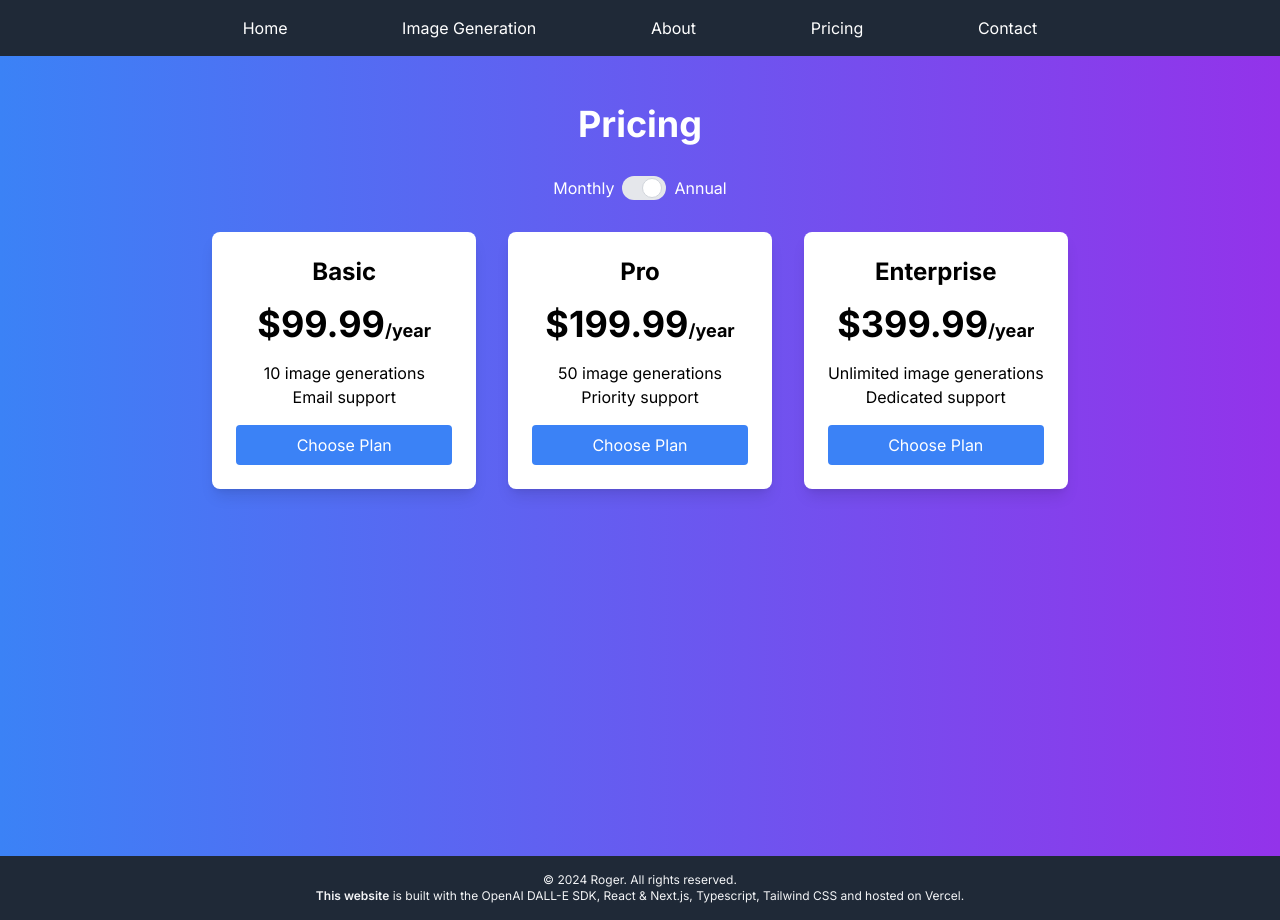
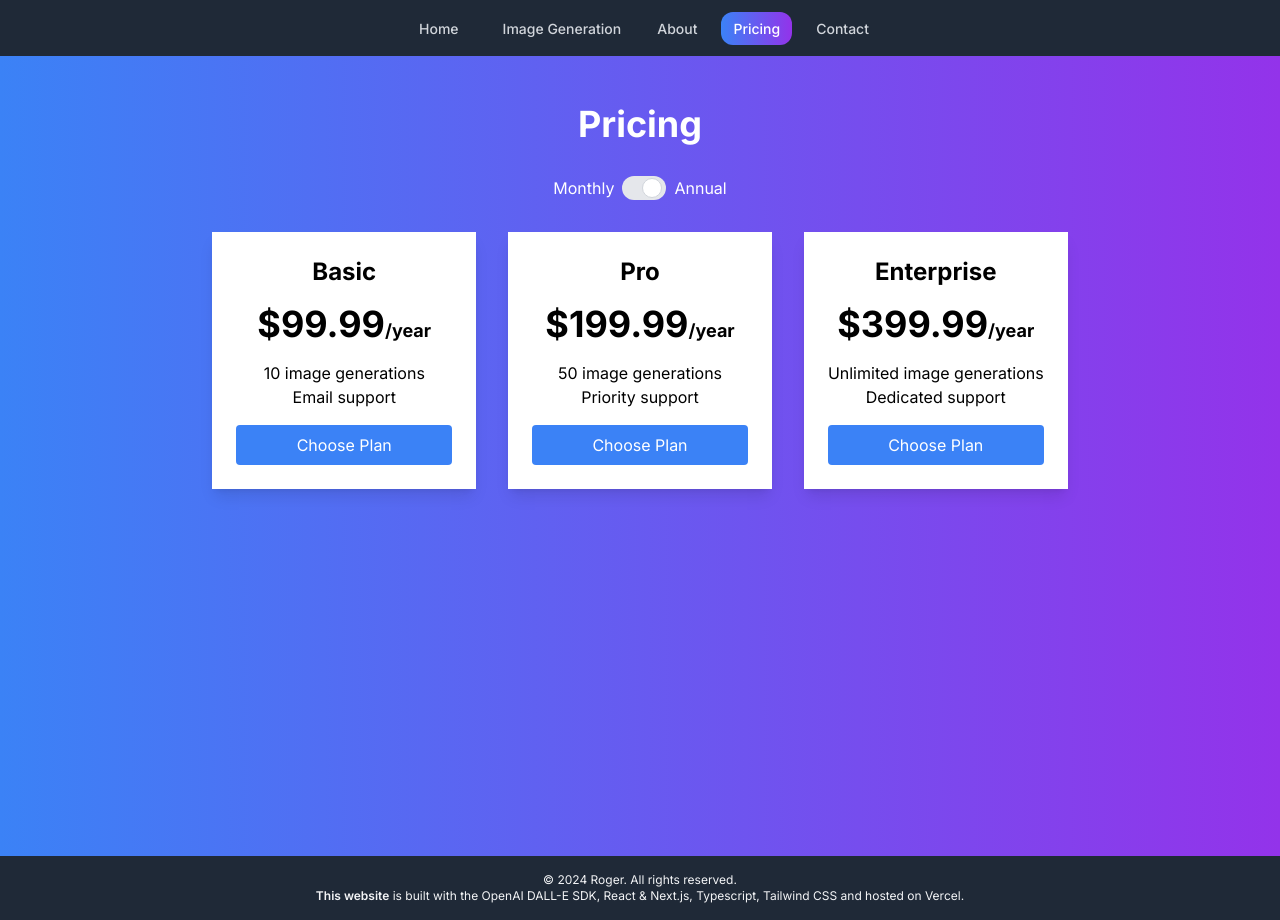
Before and after one commit to nordicirish/dall-e-image-generator-app, a Next.js app: page /pricing in a window 1280 px wide. Built offline with nearby package versions, Linux system fonts and the light colour scheme.

Commit message:
Refactor to use menu-navigation component

```diff
--- a/app/components/Nav.tsx
+++ b/app/components/Nav.tsx
@@ -1,24 +1,49 @@
+"use client";
+
+import Link from "next/link";
+import { usePathname } from "next/navigation";
+import {
+  NavigationMenu,
+  NavigationMenuItem,
+  NavigationMenuLink,
+  NavigationMenuList,
+} from "@/components/ui/navigation-menu";
+import { clsx } from "clsx";
+
 export default function Nav() {
+  const pathname = usePathname();
+
   return (
-    <nav className="w-full p-4 bg-gray-800 text-white ">
-      <ul className="flex justify-evenly px-4 md:px-8 lg:px-16 max-w-6xl mx-auto">
-        <li>
-          <a href="/">Home</a>
-        </li>
-        <li>
-          <a href="/image-generation">Image Generation</a>
-        </li>
-        <li>
-          <a href="/about">About</a>
-        </li>
-        <li>
-          <a href="/pricing">Pricing</a>
-        </li>{" "}
-
-        <li>
-          <a href="/contact">Contact</a>
-        </li>
-      </ul>
+    <nav className="w-full p-4 bg-gray-800">
+      <NavigationMenu className="max-w-6xl mx-auto">
+        <NavigationMenuList className="flex justify-between px-4 md:px-8 lg:px-16 gap-2">
+          {[
+            { href: "/", label: "Home" },
+            { href: "/image-generation", label: "Image Generation" },
+            { href: "/about", label: "About" },
+            { href: "/pricing", label: "Pricing" },
+            { href: "/contact", label: "Contact" },
+          ].map((item) => (
+            <NavigationMenuItem key={item.href} className="mx-2">
+              <Link href={item.href} legacyBehavior passHref>
+                <NavigationMenuLink
+                  className={clsx(
+                    "px-3 py-2 text-sm font-medium rounded-xl",
+                    "text-gray-300 hover:text-white",
+                    "transition-colors duration-200",
+                    "focus:outline-none",
+                    pathname === item.href
+                      ? "bg-gradient-to-r from-blue-500 to-purple-600 text-white"
+                      : "bg-transparent hover:bg-gray-700"
+                  )}
+                >
+                  {item.label}
+                </NavigationMenuLink>
+              </Link>
+            </NavigationMenuItem>
+          ))}
+        </NavigationMenuList>
+      </NavigationMenu>
     </nav>
   );
 }
--- a/app/globals.css
+++ b/app/globals.css
@@ -1,82 +1,6 @@
 @tailwind base;
 @tailwind components;
 @tailwind utilities;
-
-:root {
-  --foreground-rgb: 0, 0, 0;
-  --background-start-rgb: 214, 219, 220;
-  --background-end-rgb: 255, 255, 255;
-}
-
-@media (prefers-color-scheme: dark) {
-  :root {
-    --foreground-rgb: 255, 255, 255;
-    --background-start-rgb: 0, 0, 0;
-    --background-end-rgb: 0, 0, 0;
-  }
-}
-
-@layer utilities {
-  .text-balance {
-    text-wrap: balance;
-  }
-}
-
-@layer base {
-  :root {
-    --background: 0 0% 100%;
-    --foreground: 0 0% 3.9%;
-    --card: 0 0% 100%;
-    --card-foreground: 0 0% 3.9%;
-    --popover: 0 0% 100%;
-    --popover-foreground: 0 0% 3.9%;
-    --primary: 0 0% 9%;
-    --primary-foreground: 0 0% 98%;
-    --secondary: 0 0% 96.1%;
-    --secondary-foreground: 0 0% 9%;
-    --muted: 0 0% 96.1%;
-    --muted-foreground: 0 0% 45.1%;
-    --accent: 0 0% 96.1%;
-    --accent-foreground: 0 0% 9%;
-    --destructive: 0 84.2% 60.2%;
-    --destructive-foreground: 0 0% 98%;
-    --border: 0 0% 89.8%;
-    --input: 0 0% 89.8%;
-    --ring: 0 0% 3.9%;
-    --chart-1: 12 76% 61%;
-    --chart-2: 173 58% 39%;
-    --chart-3: 197 37% 24%;
-    --chart-4: 43 74% 66%;
-    --chart-5: 27 87% 67%;
-    --radius: 0.5rem;
-  }
-  .dark {
-    --background: 0 0% 3.9%;
-    --foreground: 0 0% 98%;
-    --card: 0 0% 3.9%;
-    --card-foreground: 0 0% 98%;
-    --popover: 0 0% 3.9%;
-    --popover-foreground: 0 0% 98%;
-    --primary: 0 0% 98%;
-    --primary-foreground: 0 0% 9%;
-    --secondary: 0 0% 14.9%;
-    --secondary-foreground: 0 0% 98%;
-    --muted: 0 0% 14.9%;
-    --muted-foreground: 0 0% 63.9%;
-    --accent: 0 0% 14.9%;
-    --accent-foreground: 0 0% 98%;
-    --destructive: 0 62.8% 30.6%;
-    --destructive-foreground: 0 0% 98%;
-    --border: 0 0% 14.9%;
-    --input: 0 0% 14.9%;
-    --ring: 0 0% 83.1%;
-    --chart-1: 220 70% 50%;
-    --chart-2: 160 60% 45%;
-    --chart-3: 30 80% 55%;
-    --chart-4: 280 65% 60%;
-    --chart-5: 340 75% 55%;
-  }
-}
 
 @layer base {
   * {
```
